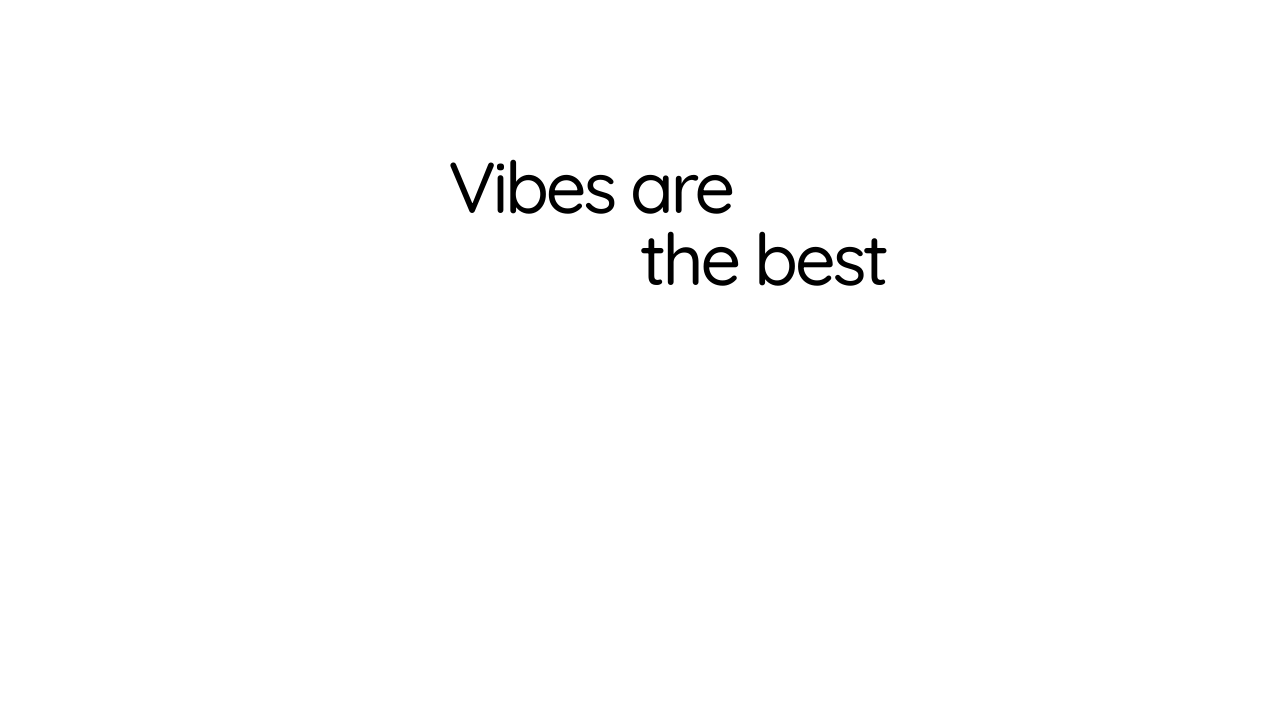
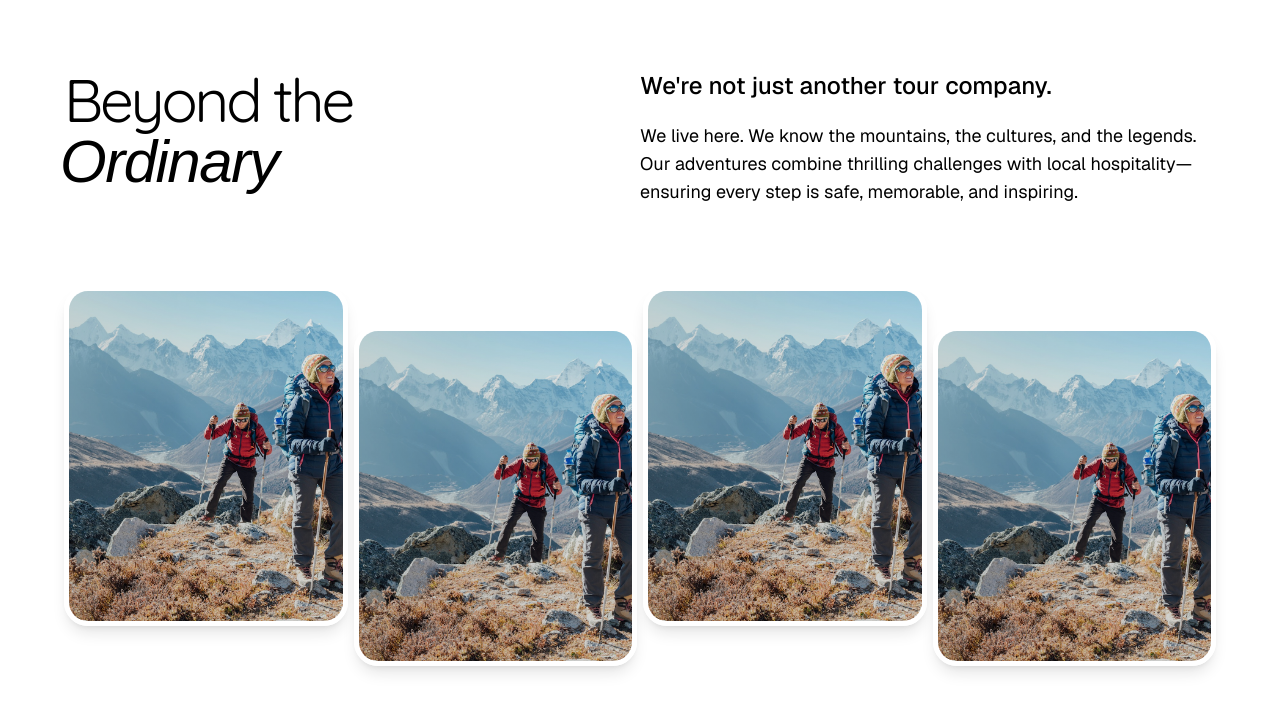
Before and after one commit to aditya-infinitydev/himalayan-vibes, a Next.js app: page / in a window 1280 px wide. Shown: the part 850-1562 px from the top of the page. Built offline with nearby package versions, Linux system fonts and the light colour scheme; a web font is replaced by a local one.

Commit message:
feat: add marketing section

```diff
--- a/src/app/page.tsx
+++ b/src/app/page.tsx
@@ -52,7 +52,7 @@ export default function Page() {
     <nav className="fixed z-50 w-full bg-transparent">
       <section className="max-w-7xl mx-auto w-[90%] flex justify-between items-center py-10 px-5 gap-5">
         {/* Logo */}
-        <div className="text-3xl font-medium text-white font-serif italic tracking-tight">HimalyanVibes</div>
+        <div className="text-3xl font-medium -ml-2.5 text-white font-serif italic tracking-tight">HimalyanVibes</div>
         {/* Links */}
         <div className="text-neutral-900 bg-white flex gap-7.5 py-2.5 px-7.5 rounded-full">
           <div>Home</div>
@@ -175,17 +175,35 @@ export default function Page() {
       </div>
     </section>
     {/* Section */}
-    <section className="min-h-screen">
+    <section className="py-30">
       <div className="max-w-7xl mx-auto w-[90%]">
-        <div className="grid grid-cols-6 text-7xl font-stylized font-medium tracking-tighter mt-50">
-          <div className="col-span-2"></div>
-          <div className="col-span-4">
-            Vibes are
+        {/* Copy */}
+        <div className="flex justify-between w-full mb-30">
+          <div>
+            <div className="text-6xl font-stylized tracking-tighter">
+              Beyond the <br />
+              <span className="font-serif tracking-tight italic -ml-1">Ordinary</span>
+            </div>
           </div>
-          <div className="col-span-3"></div>
-          <div className="col-span-3">
-            the best
+          <div>
+            <div className="text-2xl font-medium mb-5">
+              We&apos;re not just another tour company.
+            </div>
+            <div className="max-w-xl text-lg">
+              We live here. We know the mountains, the cultures, and the legends. Our adventures combine thrilling challenges with local hospitality—ensuring every step is safe, memorable, and inspiring.
+            </div>
           </div>
+        </div>
+        {/* Packages */}
+        <div className="grid grid-cols-4 gap-1.5 w-full">
+          {[...Array(4)].map((_, idx) => {
+            return (
+              <div className={`border-5 shadow-lg border-white rounded-3xl overflow-hidden relative w-full h-85 ${idx % 2 === 0 && '-mt-10'}`} key={idx}>
+                <div className="absolute inset-0 z-10 bg-gradient-to-tr from-black/25 to-black/10" />
+                <Image fill src={"/everest.jpg"} className="relative z-0 object-cover object-center" alt="Logo" />
+              </div>
+            )
+          })}
         </div>
       </div>
     </section>
```
